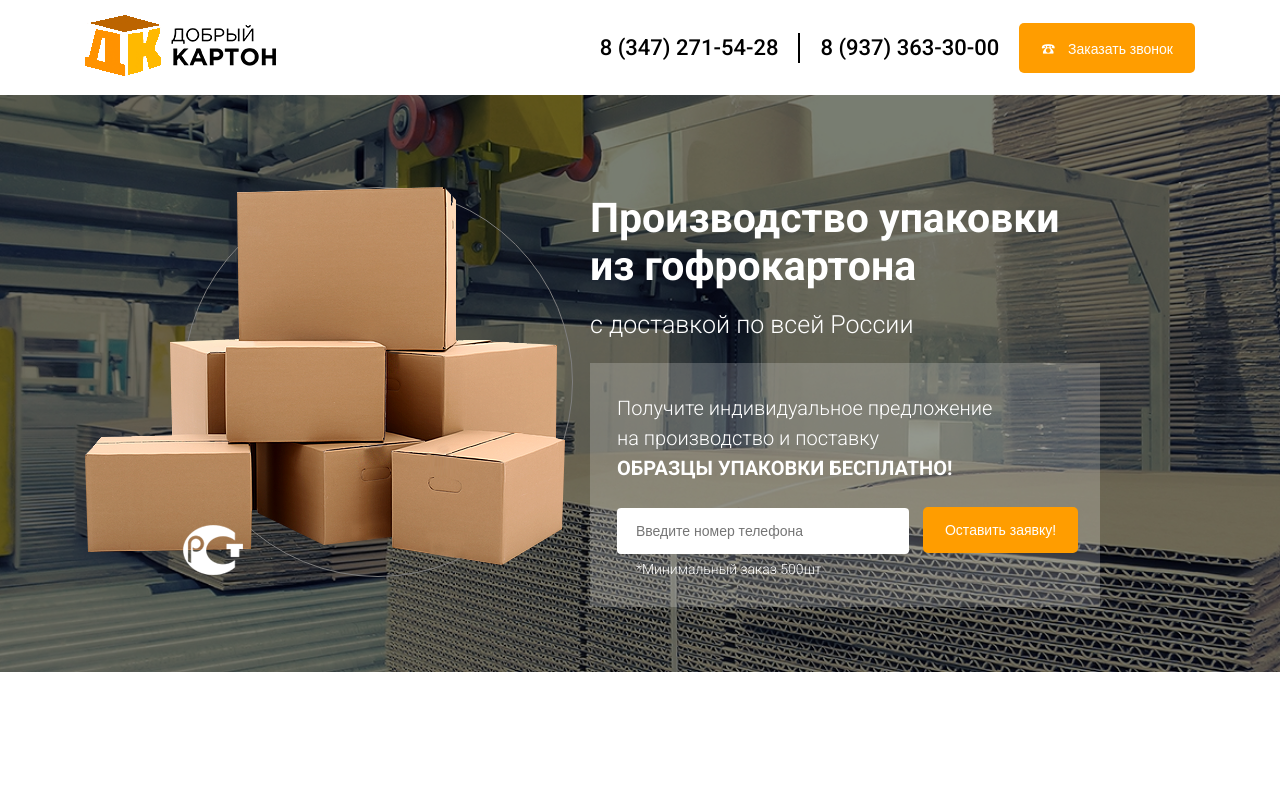
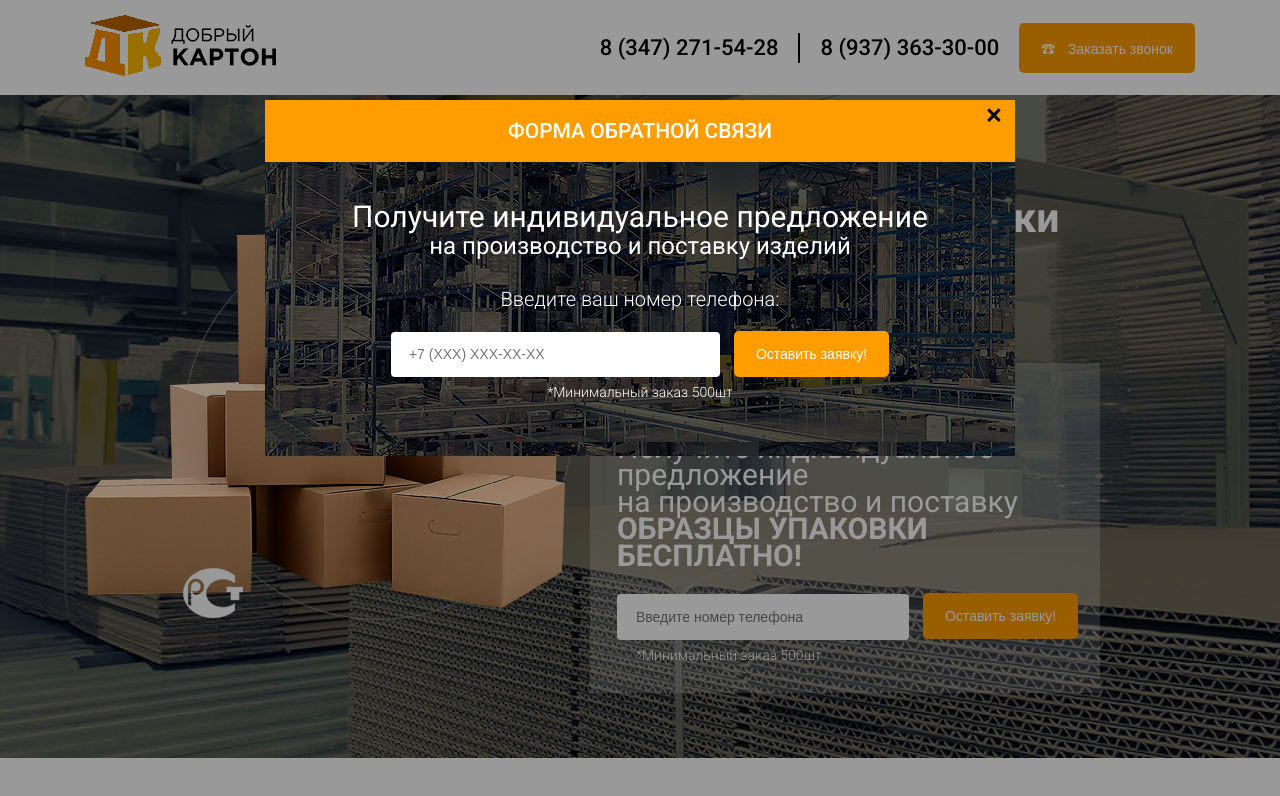
Before and after one commit to insomniata/good_catbord, a plain HTML site: page src/index.html in a window 1280 px wide. Drawn offline with Linux system fonts and the light colour scheme.

Commit message:
keep going project

```diff
--- a/src/index.html
+++ b/src/index.html
@@ -69,6 +69,23 @@
         </div>
 
     </section>
+    <div class="overlay">
+        <div class="popup">
+            <div class="popup-title">Форма обратной связи</div>
+            <div class="popup-close">&times;</div>
+            <div class="popup-form">
+                <form action="#" class="main-form">
+                    <div class="form-title">Получите индивидуальное предложение <br>
+                       <span class="form-title__small"> на производство и поставку изделий </span></div>
+                       <div class="form-descr">Введите ваш номер телефона:</div>
+                    <input class="popup-form__input" type="tel" name="tel" id="tel" placeholder="+7 (ХХХ) ХХХ-ХХ-ХХ">
+                    <button class="button form-button">Оставить заявку!</button>
+                    <div class="form-descr__small">*Минимальный заказ 500шт</div>
+                </form>
+            </div>
+        </div>
+
+    </div>
 </body>
 
 </html>
--- a/src/scss/main.scss
+++ b/src/scss/main.scss
@@ -142,3 +142,88 @@ body {
     font-weight: 300;
     padding-left: 19px;
 }
+
+//модальное окно
+.overlay {
+    position: fixed;
+    display: block;
+    top: 0;
+    width: 100%;
+    height: 100%;
+    background-color: rgba(0, 0, 0, 0.4);
+    z-index: 3;
+}
+
+.popup {
+    position: fixed;
+    left: 50%;
+    top: 100px;
+    width: 750px;
+    transform: translate(-50%);
+    background-color: #fff;
+}
+
+.popup-close {
+    position: absolute;
+    right: 8px;
+    top: -8px;
+    font-size: 30px;
+    cursor: pointer;
+    padding: 5px;
+
+}
+
+.popup-title {
+    background-color: #ff9d00;
+    color: #ffffff;
+    font-size: 21px;
+    font-weight: 500;
+    line-height: 22px;
+    text-transform: uppercase;
+    text-align: center;
+    padding: 20px 0 20px 0;
+}
+
+.main-form {
+    text-align: center;
+    background: url(../img/bg-popup.png);
+    color: #fff;
+}
+
+.form-title {
+    font-size: 30px;
+    font-weight: 400;
+    line-height: 27px;
+    padding-top: 41px;
+}
+
+.form-title__small {
+    font-size: 24px;
+}
+
+.form-descr {
+    font-size: 20px;
+    font-weight: 300;
+    line-height: 30px;
+    margin-bottom: 17px;
+}
+
+.popup-form__input {
+    color: #373737;
+    font-size: 14px;
+    font-weight: 300;
+    line-height: 45px;
+    vertical-align: middle;
+    padding: 0 130px 0 18px;
+    border-radius: 4px;
+    border: none;
+    margin-right: 10px;
+}
+
+.form-descr__small {
+    font-size: 14px;
+    font-weight: 300;
+    line-height: 30px;
+    padding-bottom: 49px;
+    ;
+}
```
Also changed, not shown: src/css/main.css, src/img/bg-popup.png (added).
